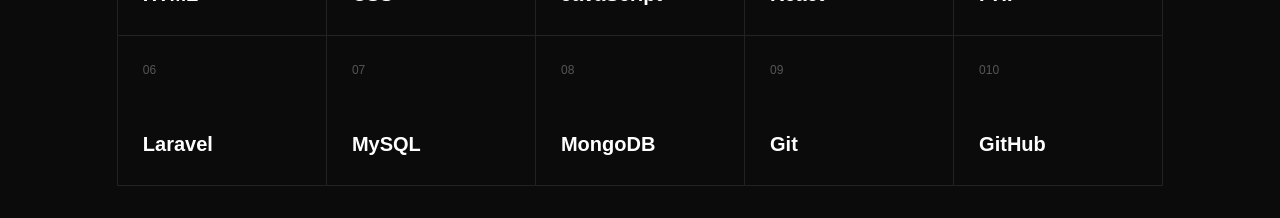
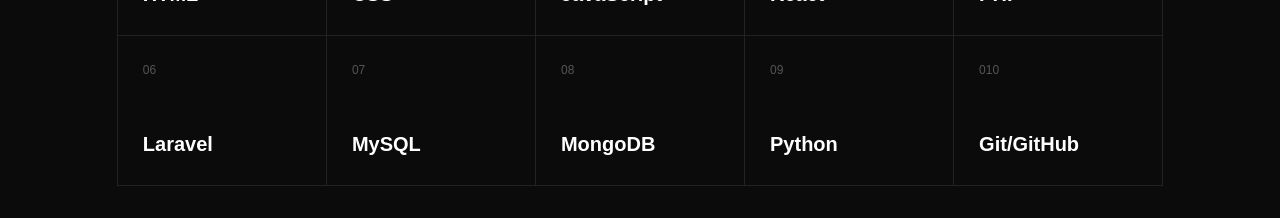
Before and after one commit to rihamcharif609-del/riham-portfolio, a React (Vite) app: page / in a window 1280 px wide. Shown: the part 2700-2918 px from the top of the page. Built offline with nearby package versions, Linux system fonts and the light colour scheme.

Commit message:
add python

```diff
--- a/src/components/Skills.jsx
+++ b/src/components/Skills.jsx
@@ -7,8 +7,8 @@
   "Laravel",
   "MySQL",
   "MongoDB",
-  "Git",
-  "GitHub",
+  "Python",
+  "Git/GitHub",
 ];
 
 function Skills() {
```
